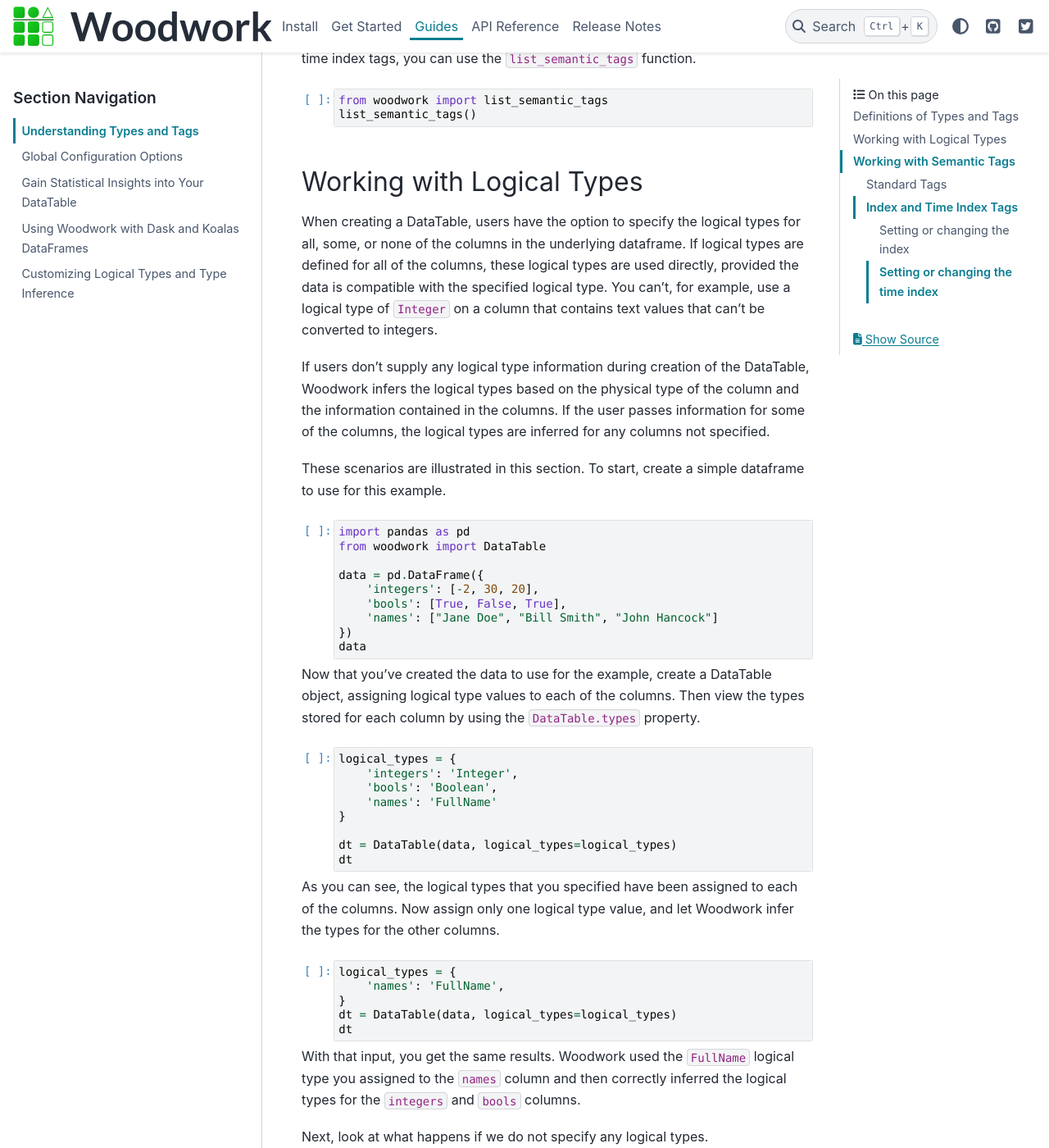
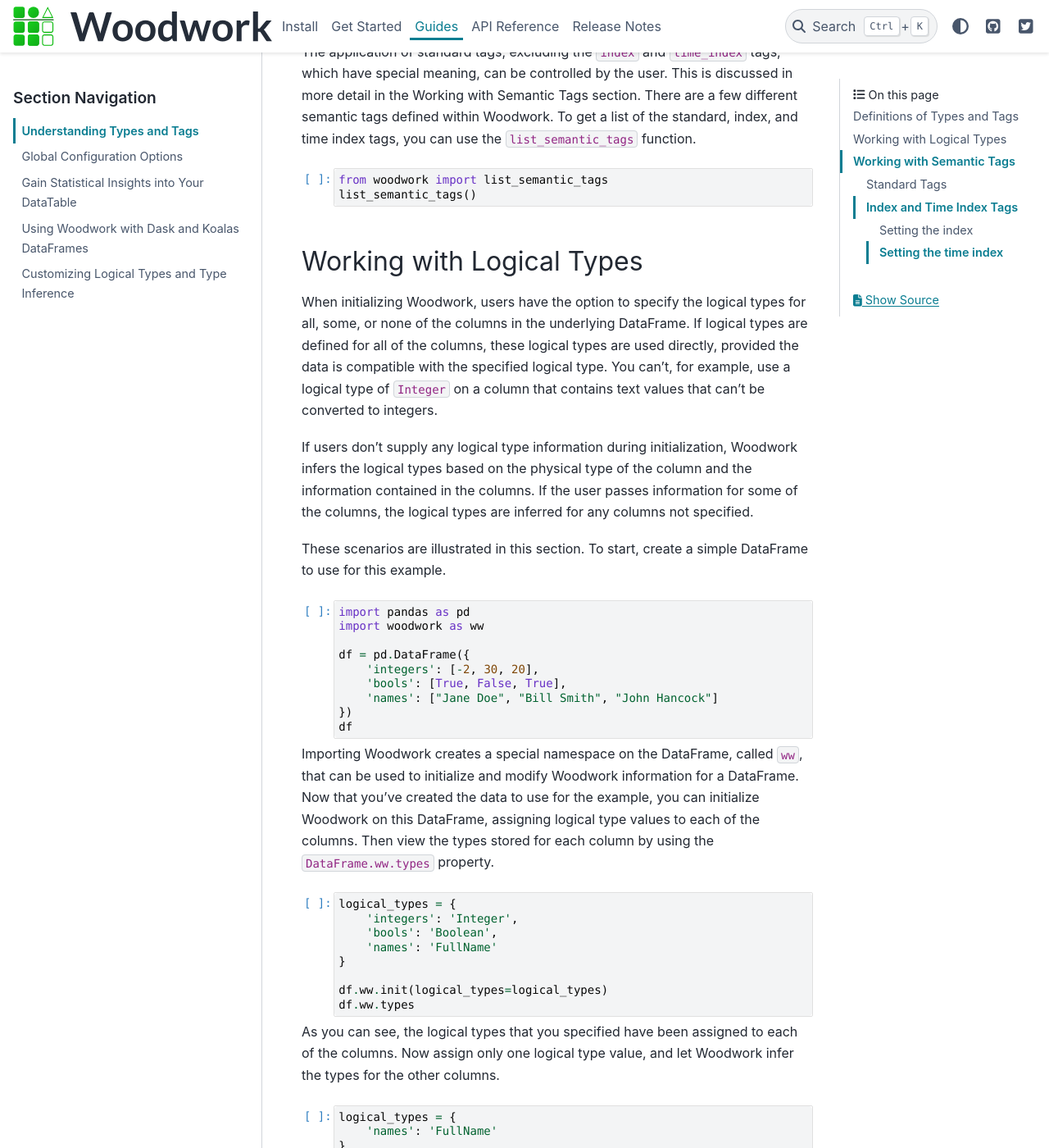
Before and after one commit to alteryx/woodwork, a Sphinx documentation site: the page built from docs/source/guides/understanding_types_and_tags.ipynb, in a window 1280 px wide and 1400 px high, scrolled down 3314 px. Shown: the whole window at 82% size. Built offline with Sphinx 7.4.7 and the PyData theme 0.15.4, drawn with Linux system fonts in a browser that asks for light colours; comment, search, counter and statistics services are not loaded; some of the changed text lies outside the part shown.

Commit message:
Update types and tags guide to use accessor (#657)
* update types and tags guide

* update release notes

* update after bug fixes

* pr feedback

* remove table references

* pr fix

* update wording about index and time_index

```diff
--- a/docs/source/release_notes.rst
+++ b/docs/source/release_notes.rst
@@ -57,6 +57,7 @@ Release Notes
         * Add ``include_index`` param and allow unique columns in Accessor mutual information (:pr:`699`)
     * Documentation Changes
         * Update README.md and Get Started guide to use accessor (:pr:`655`)
+        * Update Understanding Types and Tags guide to use accessor (:pr:`657`)
         * Update docstrings and API Reference page (:pr:`660`)
     * Testing Changes
         * Update branch reference in tests to run on main (:pr:`641`)
```
Also changed, not shown: docs/source/guides/understanding_types_and_tags.ipynb.
